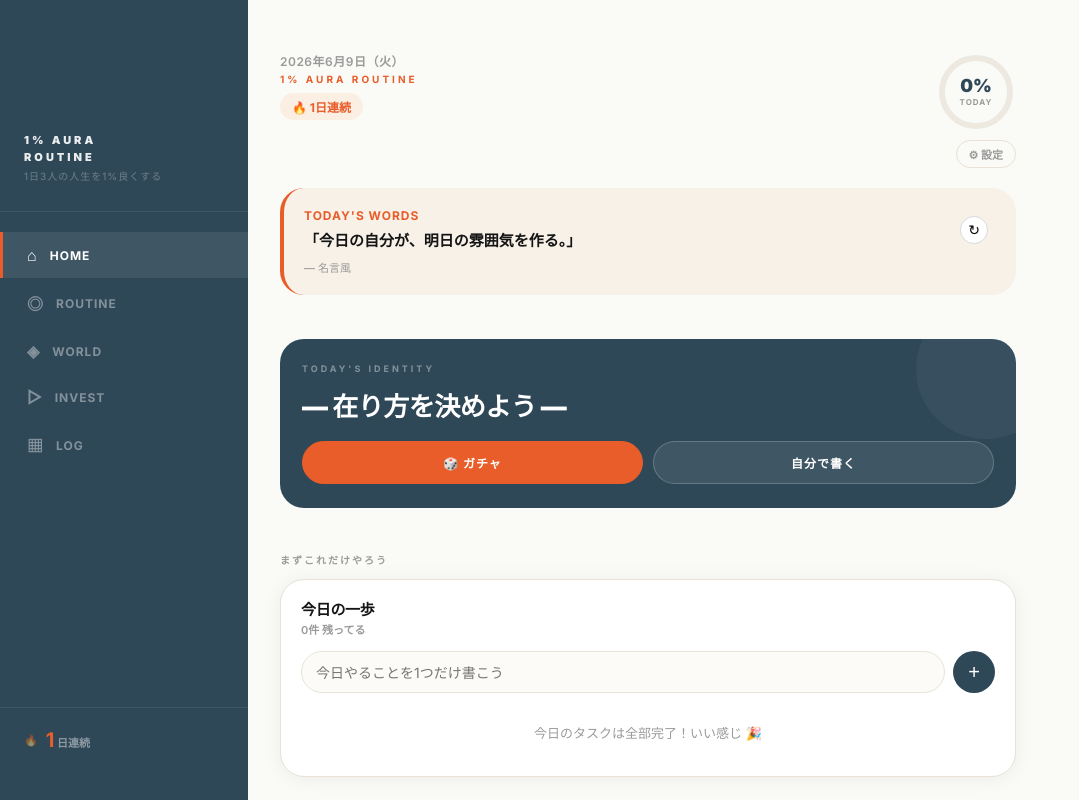
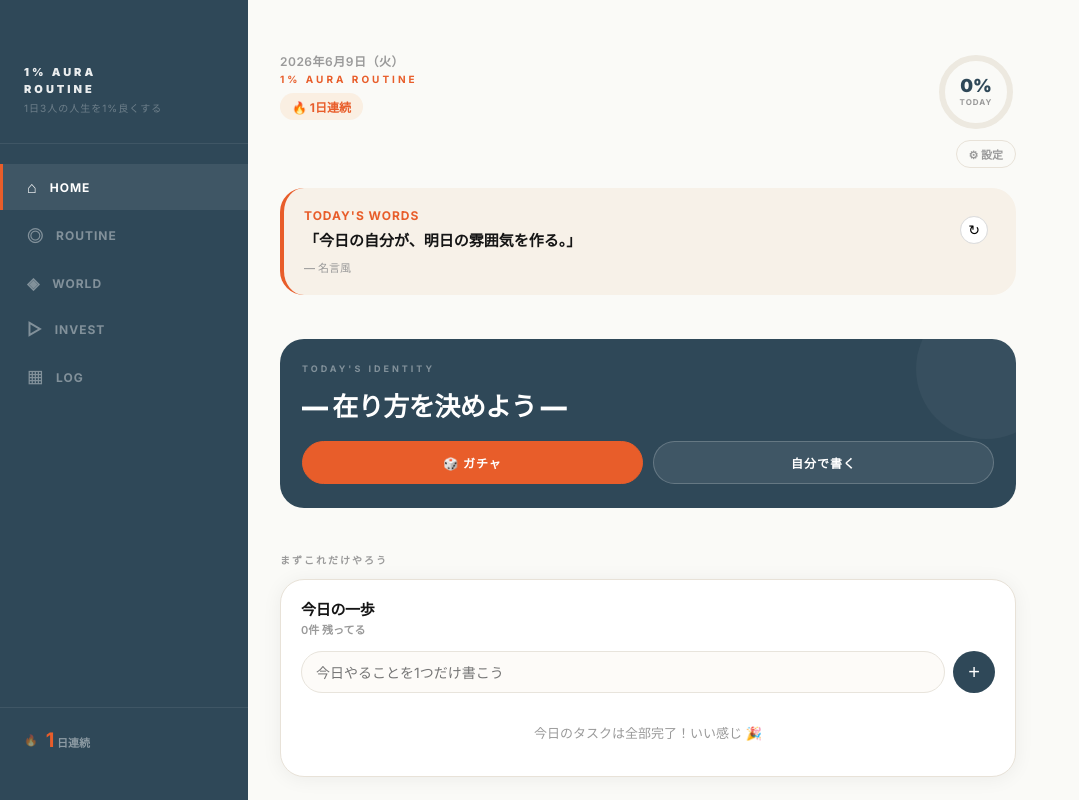
Before and after one commit to sharon-boop/aura-routine, a React (Vite) app: page / in a window 1280 px wide. Shown: the top 800 px of the page, without its empty margins (0-1079 px from the left). Built offline with nearby package versions, Linux system fonts and the light colour scheme.

Commit message:
fix: sidebar starts below topbar on mobile

```diff
--- a/src/styles.css
+++ b/src/styles.css
@@ -111,6 +111,9 @@ body{
   transform:translateX(-100%);
   transition:transform 0.28s cubic-bezier(0.4,0,0.2,1);
 }
+@media(max-width:1023px){
+  .sidebar-nav{top:56px;padding-top:0;}
+}
 .sidebar-nav.sidebar-open{transform:translateX(0);}
 
 /* ─── Mobile top bar ─── */
@@ -150,7 +153,7 @@ body{
   transition:all 0.2s;
 }
 .sb-brand{
-  padding:96px 24px 28px;
+  padding:28px 24px 28px;
   border-bottom:1px solid rgba(255,255,255,0.08);
   margin-bottom:20px;
 }
```
